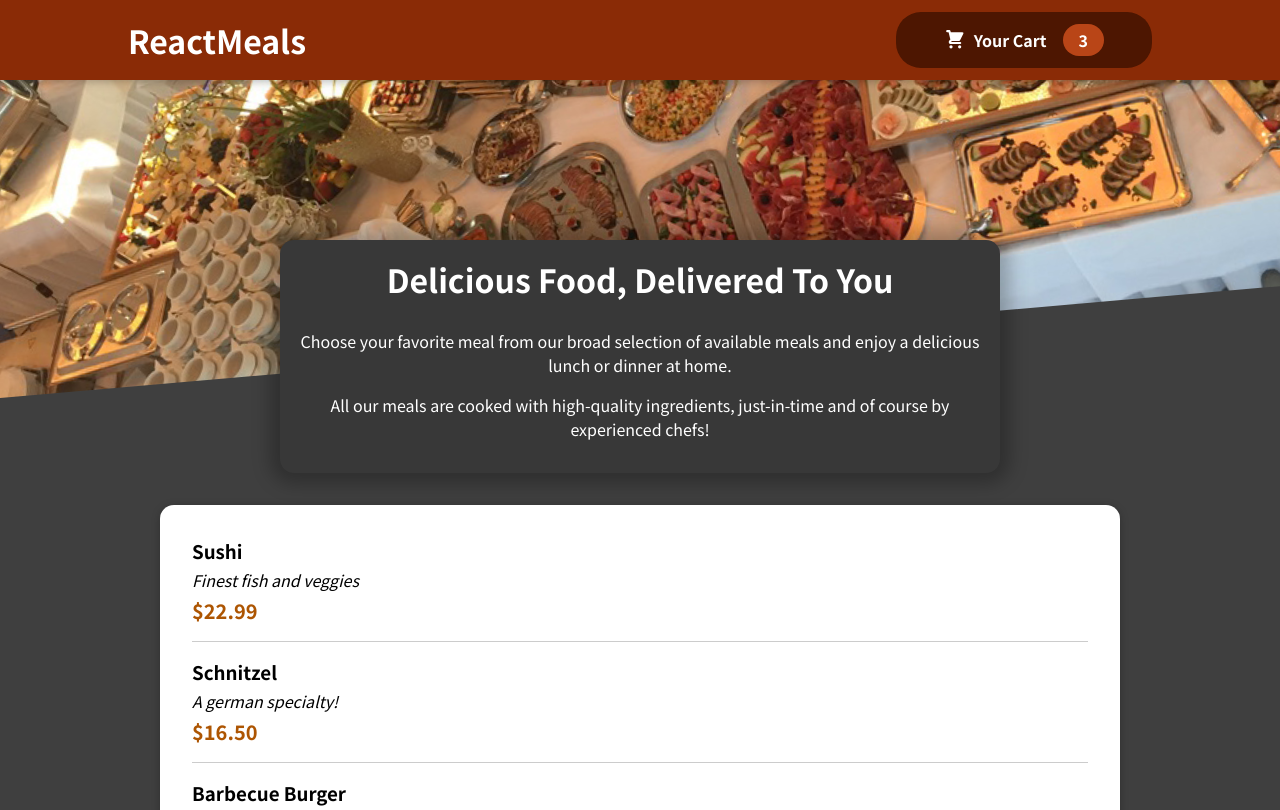
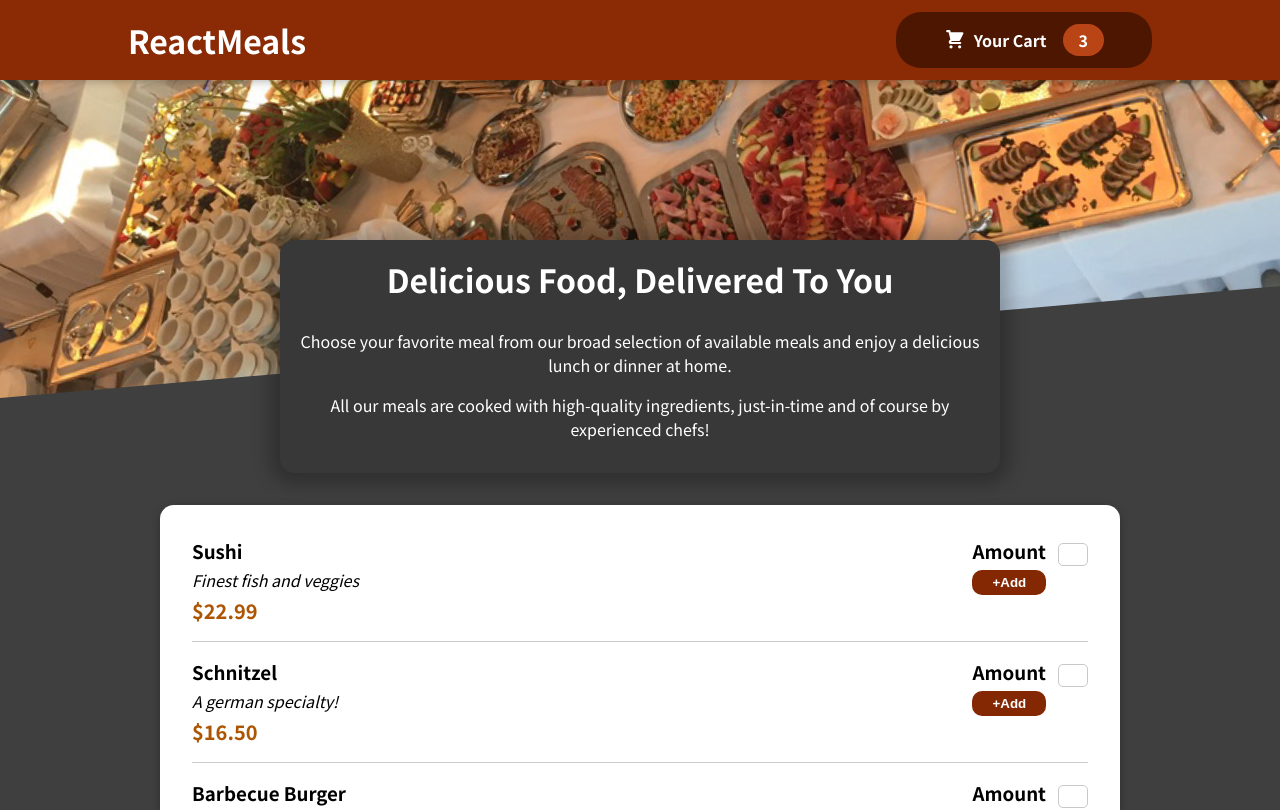
Before and after one commit to malla-lokesh/restaurantWebsite, a React (Create React App) app: page / in a window 1280 px wide. Shown: the top 810 px of the page. Built offline with nearby package versions, Linux system fonts and the light colour scheme.

Commit message:
Added form on my own

```diff
--- a/src/components/Meals/MealItem/MealItem.js
+++ b/src/components/Meals/MealItem/MealItem.js
@@ -1,4 +1,5 @@
 import classes from './MealItem.module.css';
+import MealItemForm from './MealItemForm'
 
 const MealItem = props => {
     const price = `$${props.price.toFixed(2)}`;
@@ -11,7 +12,7 @@ const MealItem = props => {
                 <div className={classes.price}>{price}</div>
             </div>
             <div>
-
+                <MealItemForm />
             </div>
         </li>
     )
--- a/src/components/Meals/MealItem/MealItemForm.js
+++ b/src/components/Meals/MealItem/MealItemForm.js
@@ -0,0 +1,19 @@
+import './MealItemForm.module.css'
+
+const MealItem = () => {
+    return (
+        <div>
+            <div className="AmountTextAndNumber">
+                <h3>
+                    Amount
+                </h3>
+                <input
+                    type="text"
+                ></input>
+            </div>
+            <button>+Add</button>
+        </div>
+    )
+};
+
+export default MealItem;
--- /dev/null
+++ b/src/components/Meals/MealItem/MealItemForm.module.css
@@ -0,0 +1,32 @@
+.AmountTextAndNumber {
+    display: flex;
+    justify-content: space-around;
+}
+
+h3 {
+    display: inline-block;
+}
+
+input {
+    margin-left: 12px;
+    width: 30px;
+    height: 23px;
+    border-width: 1.25px;
+    border-color: rgb(200, 200, 200);
+    border-style: solid;
+    border-radius: 5px;
+}
+
+input:focus {
+    outline: none;
+}
+
+button {
+    padding: 5px 20px 5px 20px;
+    border: none;
+    border-radius: 10px;
+    background-color: #842703;
+    color: white;
+    font-weight: bold;
+    align-items: end;
+}
```
